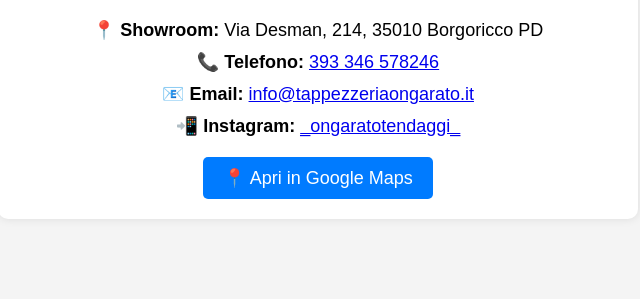
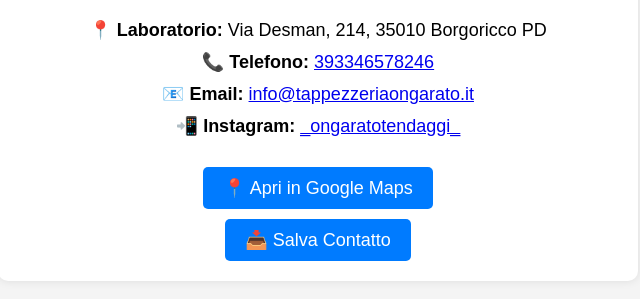
Before and after one commit to Anto161062/Contatti, a plain HTML site: page index.html in a window 1280 px wide. Shown: the part 109-408 px from the top of the page, without its empty margins (322-962 px from the left). Drawn offline with Linux system fonts and the light colour scheme.

Commit message:
Update index.html

```diff
--- a/index.html
+++ b/index.html
@@ -26,7 +26,7 @@
         .map {
             margin-top: 20px;
         }
-        .map a {
+        .map a, .download a {
             display: inline-block;
             padding: 10px 20px;
             background: #007BFF;
@@ -34,8 +34,9 @@
             text-decoration: none;
             font-size: 18px;
             border-radius: 5px;
+            margin-top: 10px;
         }
-        .map a:hover {
+        .map a:hover, .download a:hover {
             background: #0056b3;
         }
     </style>
@@ -43,14 +44,18 @@
 <body>
     <div class="container">
         <h1>Contatti Ongarato Tendaggi</h1>
-        <p class="contact-info">📍 <strong>Showroom:</strong> Via Desman, 214, 35010 Borgoricco PD</p>
-        <p class="contact-info">📞 <strong>Telefono:</strong> <a href="tel:+393346578246">393 346 578246</a></p>
-        <p class="contact-info">📧 <strong>Email:</strong> <a href="mailto:info@tappezzeriaongarato">info@tappezzeriaongarato.it</a></p>
+        <p class="contact-info">📍 <strong>Laboratorio:</strong> Via Desman, 214, 35010 Borgoricco PD</p>
+        <p class="contact-info">📞 <strong>Telefono:</strong> <a href="tel:+393346578246">393346578246</a></p>
+        <p class="contact-info">📧 <strong>Email:</strong> <a href="mailto:info@tappezzeriaongarato.it">info@tappezzeriaongarato.it</a></p>
         <p class="contact-info">📲 <strong>Instagram:</strong> <a href="https://www.instagram.com/_ongaratotendaggi_/" target="_blank">_ongaratotendaggi_</a></p>
 
         <div class="map">
             <a href="https://www.google.com/maps?q=Via+Desman,+214,+35010+Borgoricco+PD" target="_blank">📍 Apri in Google Maps</a>
         </div>
+
+        <div class="download">
+            <a href="Ongarato_Tendaggi.vcf" download>📥 Salva Contatto</a>
+        </div>
     </div>
 </body>
 </html>
```
